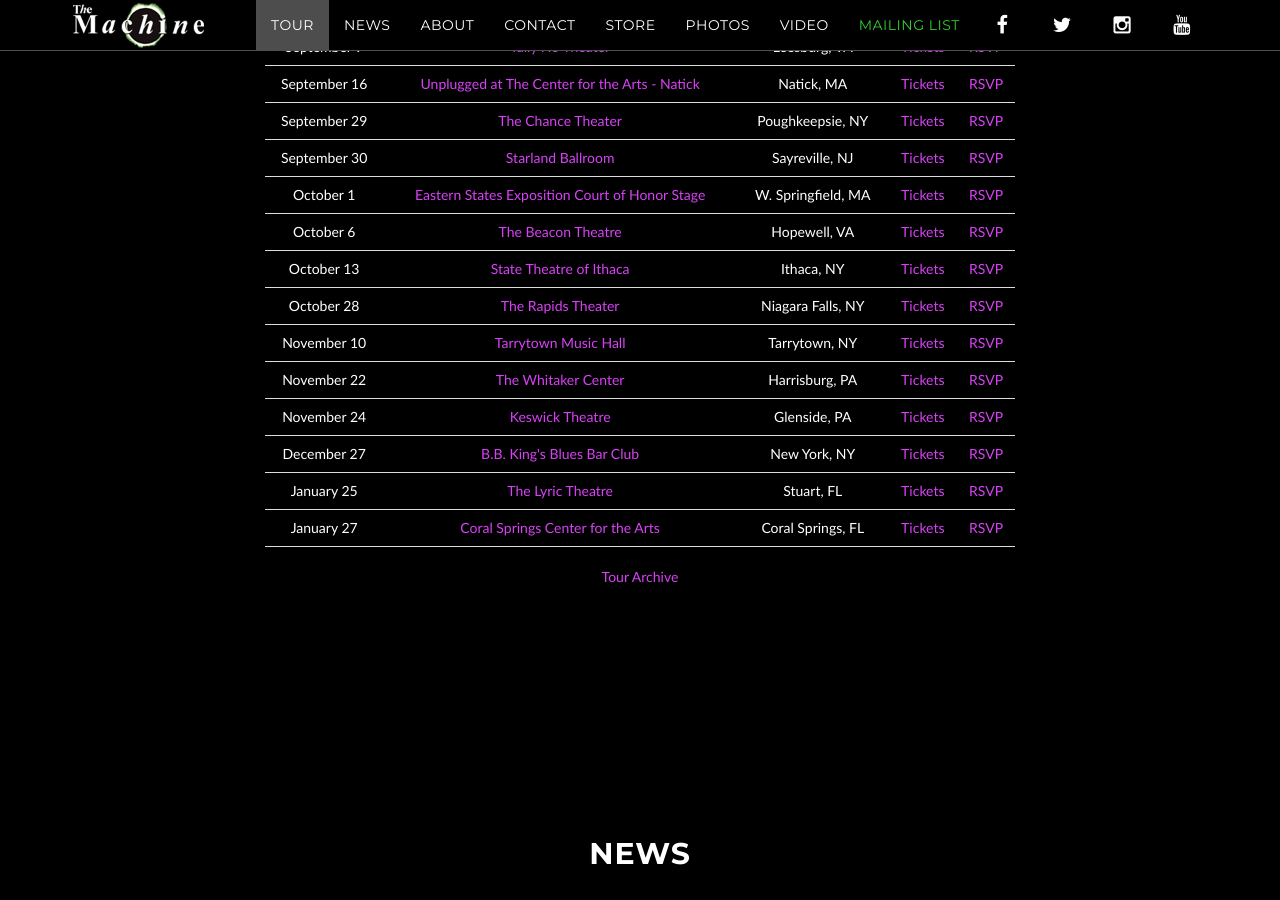
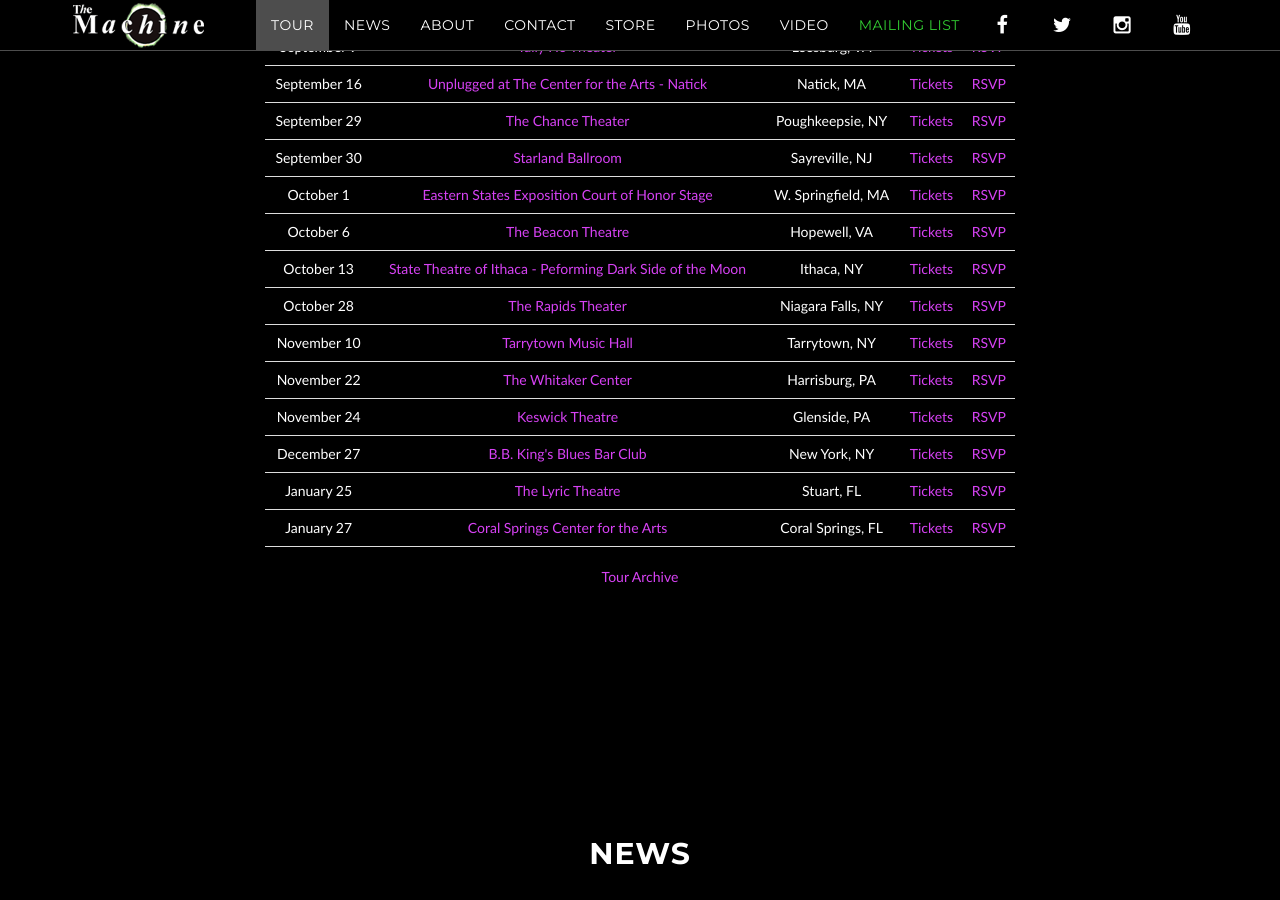
Before and after one commit to machineweb/machineweb.github.io, a Jekyll site: the page built from index.html, in a window 1280 px wide and 900 px high, scrolled down 990 px. Built offline with Jekyll 4.4.1, drawn with Linux system fonts in a browser that asks for light colours; comment, search, counter and statistics services are not loaded.

Commit message:
Updated tour

```diff
--- a/_data/tour.yml
+++ b/_data/tour.yml
@@ -3090,7 +3090,7 @@
 
 
   - date: "October 13 2017"
-    venue: "State Theatre of Ithaca"
+    venue: "State Theatre of Ithaca - Peforming Dark Side of the Moon"
     venue-url: "https://www.ticketfly.com/purchase/event/1488825"
     location: "Ithaca, NY"
     tickets-url: "https://www.ticketfly.com/purchase/event/1488825"
```
